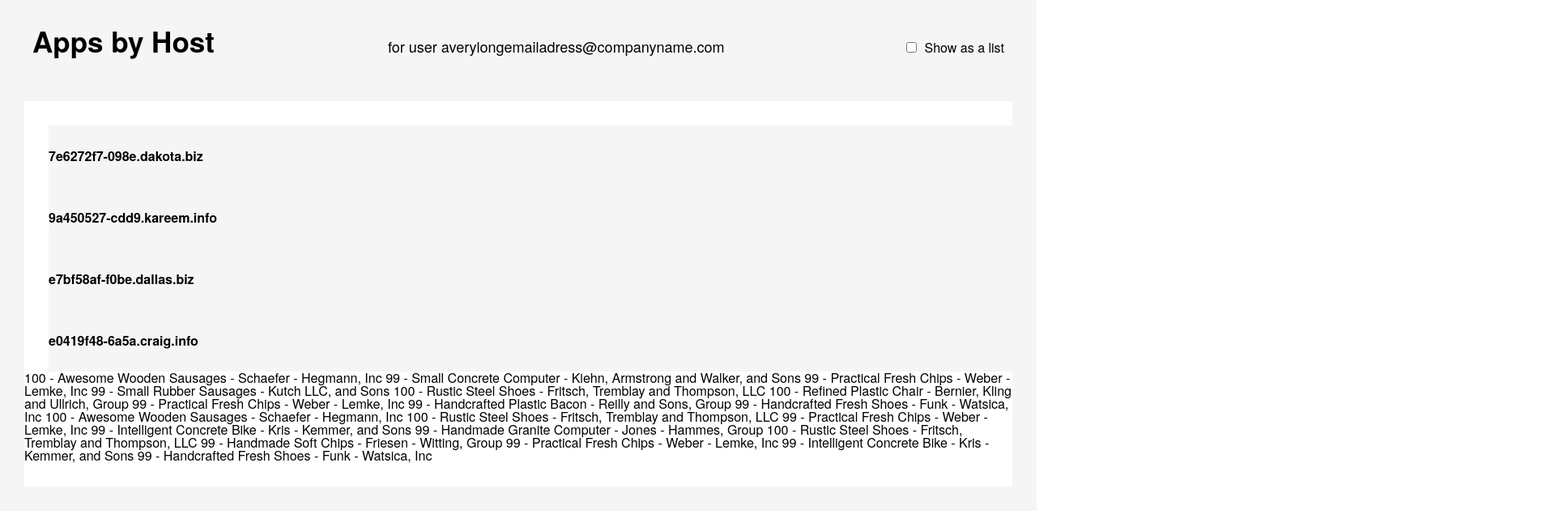
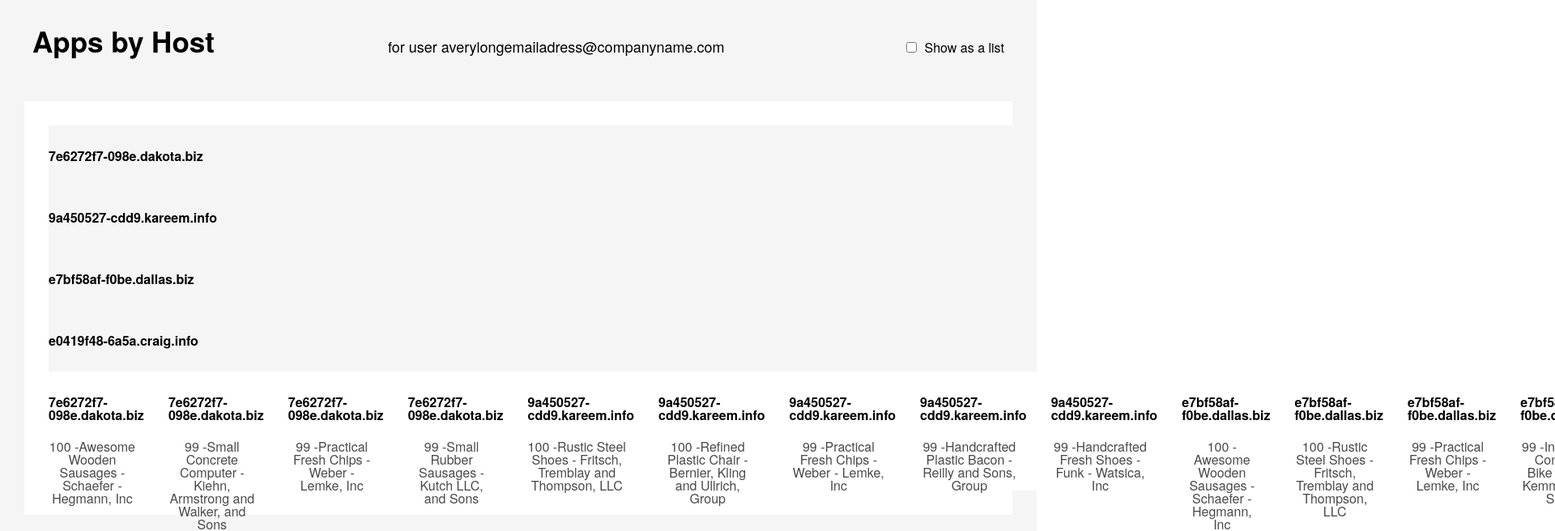
Before and after one commit to silviaparadag/apdex-board, a React (Create React App) app: page / in a window 1280 px wide. Shown: the top 656 px of the page at 81% size, 1920 px wide, since content can reach past the window. Built offline with nearby package versions, Linux system fonts and the light colour scheme; a web font is replaced by a local one.

Commit message:
Render top hosts w/  apps without group by host

```diff
--- a/src/components/App.js
+++ b/src/components/App.js
@@ -40,7 +40,7 @@ const App = () => {
   const eachTop4Hosts = data.renderHostList();
   /* */
 
-  // Por ahora lo estoy haciendo con datos troceados L32 y L34. Luego habría que hacerlo con TODOOOOOS los datos del JSON y donde haya más de 5, no mostrarlos!
+  // Por ahora lo estoy haciendo con datos troceados L32 y L34. Luego habría que hacerlo con TODOOOOOS los datos del JSON y donde haya más de 5, no mostrarlos! y ver qué hacer, OJOOOOOO, cuando uno host tiene menos de 4 apps...
 
   /*
    `<li key={eachAppIndex} className="columnLeft">${eachApp.apdex} -  ${eachApp.name}</li> `
@@ -52,8 +52,20 @@ const App = () => {
       eachApp.hosts.includes(eachHost)
     );
     console.log(appsByHost);
+    console.log(eachHost);
     const list = appsByHost
-      .map((eachApp) => `${eachApp.apdex} -  ${eachApp.name} `)
+      .map((eachApp) => (
+        <div className={`mainTables__container ${toggleLayout}__container`}>
+          <p className="mainTables__container--title">{eachHost}</p>
+          <div className="mainTables__container--rows">
+            <ul>
+              <li className="columnLeft">
+                {eachApp.apdex} -{eachApp.name}
+              </li>
+            </ul>
+          </div>
+        </div>
+      ))
       .slice(0, 5);
     console.log(list);
     return list;
--- a/src/components/Main.js
+++ b/src/components/Main.js
@@ -25,8 +25,8 @@ const Main = ({
       <div className={`mainTables__container ${toggleLayout}__container`}>
         <p className="mainTables__container--title">{renderHtmlHost()}</p>
         <div className="mainTables__container--rows">
+          {findListOfTop5byHost}
           <ul>
-            {findListOfTop5byHost}
             {/* <li className="columnLeft">99</li>
             <li className="columnLeft">98</li>
             <li className="columnLeft">98</li>
```
